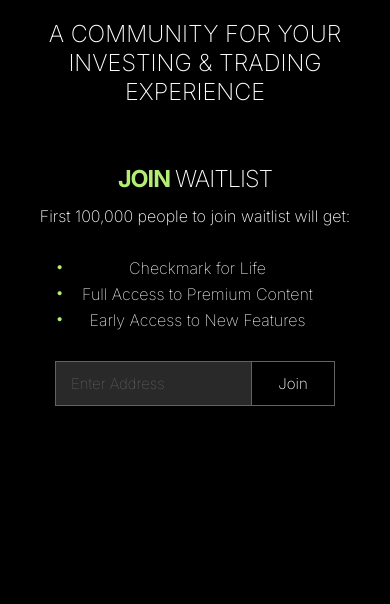
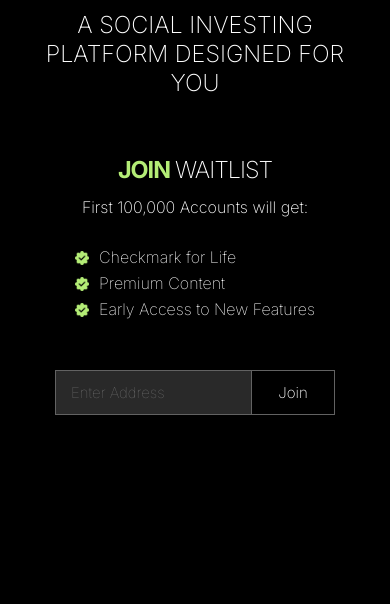
Before and after one commit to ZZZZZiggy/Launch, a website: page public/index.html in a window 390 px wide. Shown: the part 240-844 px from the top of the page. Drawn offline with Linux system fonts and the light colour scheme.

Commit message:
Initial commit: OpenStreet landing page

```diff
--- a/public/index.html
+++ b/public/index.html
@@ -19,7 +19,7 @@
             <div class="street">STREET</div>
           </div>
           <div class="description">
-            A COMMUNITY FOR YOUR INVESTING & TRADING EXPERIENCE
+            A SOCIAL INVESTING PLATFORM DESIGNED FOR YOU
           </div>
           <div class="wl">
             <h2 class="subtitle">
@@ -28,14 +28,12 @@
                 <span class="waitlist">WAITLIST</span>
               </div>
             </h2>
-            <div class="wl-content">
-              First 100,000 people to join waitlist will get:
-            </div>
+            <div class="wl-content">First 100,000 Accounts will get:</div>
             <div>
               <div class="bullets-container">
                 <ul class="bullets-list">
                   <li>Checkmark for Life</li>
-                  <li>Full Access to Premium Content</li>
+                  <li>Premium Content</li>
                   <li>Early Access to New Features</li>
                 </ul>
               </div>
@@ -68,12 +66,13 @@
         <div class="why1-container">
           <div class="content-group">
             <div class="os-why">
-              <div class="title">Brokerage Services – Trade Stocks & More</div>
+              <h2 class="title">Community – A Smarter Way to Invest</h2>
             </div>
             <p class="os-description">
-              Buy, sell, and manage your investments with zero friction. Get
-              access to real-time market data, transparent pricing, and a
-              seamless trading experience—built for retail investors like you.
+              Great investments start with great insights. OpenStreet connects
+              you with real investors like you—people spotting opportunities,
+              sharing strategies, and navigating the market together. No bots.
+              No hype. Just investors helping investors find opportunities.
             </p>
           </div>
           <div class="mycube">
@@ -96,13 +95,14 @@
         <div class="why1-container">
           <div class="content-group">
             <div class="os-why">
-              <h2 class="title">Community – A Smarter Way to Invest</h2>
+              <div class="title">
+                Brokerage Services – Trade Stocks, ETFs, Options & More.
+              </div>
             </div>
             <p class="os-description">
-              Great investments start with great insights. OpenStreet connects
-              you with real investors like you—people spotting opportunities,
-              sharing strategies, and navigating the market together. No bots.
-              No hype. Just investors helping investors find opportunities.
+              Buy, sell, and manage your investments with zero friction. Get
+              access to real-time market data, transparent pricing, and a
+              seamless trading experience—built for retail investors like you.
             </p>
           </div>
           <div class="mycube">
--- a/public/styles.css
+++ b/public/styles.css
@@ -202,7 +202,8 @@ body {
 .bullets-list li {
   position: relative;
   padding-left: 27px;
-  margin-bottom: 10 px;
+  /* margin-top: 10px;
+  margin-bottom: 10px; */
   color: #fff;
   font-family: "Inter", sans-serif;
   font-size: 27px;
@@ -212,12 +213,16 @@ body {
   letter-spacing: -7%;
 }
 .bullets-list li::before {
-  content: "•";
+  content: ""; /* 移除文本内容 */
   position: absolute;
   left: 0;
-  color: #b4ed76;
-  font-size: 27px;
-  line-height: 1;
+  top: 0.25em; /* 根据行高调整垂直位置 */
+  width: 16px; /* 设置图片宽度 */
+  height: 16px; /* 设置图片高度 */
+  background-image: url("marker.png");
+  background-size: contain;
+  background-repeat: no-repeat;
+  background-position: center;
 }
 .email-form {
   display: flex;
@@ -552,15 +557,15 @@ body {
 
 .page.story {
   display: flex;
-  flex-direction: column;
+  /* flex-direction: column; */
   align-items: flex-end; /* Right align all content */
-  padding: 5vh 5vw;
-  text-align: right;
+  padding: 7vh 7vw;
+  /* text-align: center; */
 }
 
 .page.story .subtitle {
   color: #b4ed76;
-  text-align: right;
+  /* text-align: center; */
   font-family: "Inter", sans-serif;
   font-size: 48px;
   font-style: normal;
@@ -572,7 +577,7 @@ body {
 
 .page.story .bullets {
   color: #fff;
-  text-align: right;
+  /* text-align: center; */
   font-family: "Inter", sans-serif;
   font-size: 30px;
   font-style: normal;
@@ -701,7 +706,10 @@ footer {
   .join-container {
     margin: 5% 0 10% 0; /* Increase bottom margin */
   }
-
+  .bullets-list {
+    width: fit-content;
+    margin: 0 auto; /* 居中对齐 */
+  }
   .wl-content {
     font-size: 16px;
     text-align: center;
@@ -719,36 +727,43 @@ footer {
   }
 
   /* Make sure nested divs are also centered */
+
+  .bullets-list li {
+    display: flex;
+    font-size: 16px;
+    padding-left: 24px;
+    text-align: left;
+    width: max-content;
+    position: relative;
+    align-items: center;
+  }
+
+  .bullets-list li::before {
+    top: 0.2em; /* 调整移动设备上的垂直位置 */
+    width: 14px; /* 稍小一点的尺寸 */
+    height: 14px;
+    background-image: url("marker.png");
+    background-size: contain;
+  }
+
+  /* Style for the wrapper div around bullets */
   .wl > div {
     display: flex;
     flex-direction: column;
     align-items: center;
-    width: 100%;
-    margin-bottom: 30px;
-  }
-
-  .bullets-list li {
-    font-size: 16px;
-    margin-bottom: 8px; /* Reduced spacing between bullet points */
-    padding-left: 5px; /* Reduce left padding */
-  }
-
-  .bullets-list li::before {
-    font-size: 22px; /* Smaller bullet point */
-    left: 0;
-    top: -2px; /* Fine tune vertical position */
-  }
-
-  /* Style for the wrapper div around bullets */
-  .wl > div {
-    width: 100%;
-    margin-bottom: 30px; /* Add margin below the entire bullet group */
+    width: fit-content; /* 自动适应内容宽度 */
+    max-width: 90%; /* 防止在超小屏幕上溢出 */
+    margin: 0 auto 30px auto;
   }
 
   .bullets-container {
-    margin-bottom: 0; /* Remove margin from container since parent handles it */
+    width: auto;
+    max-width: 100%;
+    display: flex;
+    justify-content: center;
+    padding: 0;
+    margin-bottom: 20px;
   }
-
   /* Same for the second join section */
   .page.another-join .wl-content {
     text-align: center;
```
Also changed, not shown: public/marker.png (added), 1 other file.
